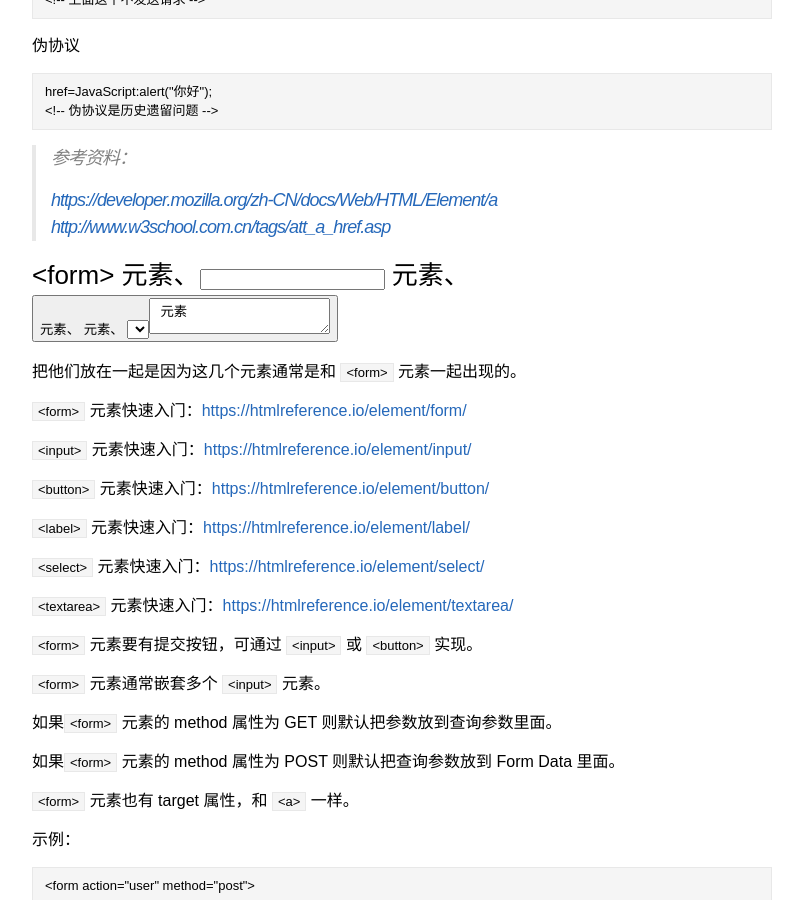
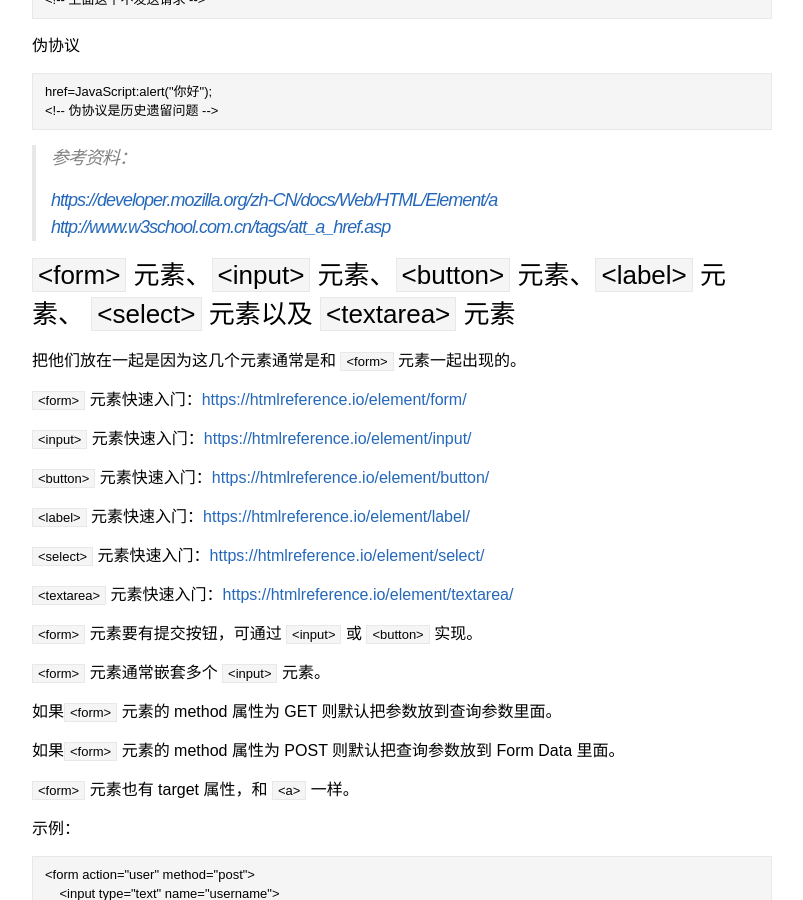
Before and after one commit to mokunshao/mokunshao.github.io, a Jekyll site: the page built from _posts/2018-07-23-common-html-elements.md, in a window 1280 px wide and 900 px high, scrolled down 1869 px. Shown: the whole window, without its empty margins (238-1041 px from the left). Built offline with Jekyll 4.4.1, drawn with Linux system fonts in a browser that asks for light colours; our own code applies the rules of GitHub Pages for plain Markdown files; some of the changed text lies outside the part shown.

Commit message:
minor change

````diff
--- a/_posts/2018-07-23-common-html-elements.md
+++ b/_posts/2018-07-23-common-html-elements.md
@@ -20,7 +20,7 @@ title: HTML 常用元素
 
 今天我们要探讨的元素有`<iframe>`、`<a>`、`<form>`、`<input>`、`<button>`、`<select>`、`<textarea>`和`<table>`。这里会有他们的简单用法。
 
-### <iframe> 元素
+### `<iframe>` 元素
 
 `<iframe>` 元素快速入门：[https://htmlreference.io/element/iframe/](https://htmlreference.io/element/iframe/)
 
@@ -38,7 +38,7 @@ title: HTML 常用元素
 <a target=xxx href="http://www.baidu.com">Baidu</a>
 ```
 
-### <a> 元素
+### `<a>` 元素
 
 `<a>` 元素快速入门：[https://htmlreference.io/element/a/](https://htmlreference.io/element/a/)
 
@@ -99,7 +99,7 @@ href=JavaScript:alert("你好");
 > [https://developer.mozilla.org/zh-CN/docs/Web/HTML/Element/a](https://developer.mozilla.org/zh-CN/docs/Web/HTML/Element/a)
 > [http://www.w3school.com.cn/tags/att_a_href.asp](http://www.w3school.com.cn/tags/att_a_href.asp)
 
-### <form> 元素、<input> 元素、<button> 元素、<label> 元素、 <select> 元素以及 <textarea> 元素
+### `<form>` 元素、`<input>` 元素、`<button>` 元素、`<label>` 元素、 `<select>` 元素以及 `<textarea>` 元素
 
 把他们放在一起是因为这几个元素通常是和 `<form>` 元素一起出现的。
 
@@ -211,7 +211,7 @@ submit 是 `<input>` 元素唯一可以提交表单的type：
 <textarea style="resize: none; width: 100px;" name="爱好"></textarea>
 ```
 
-### <table> 元素
+### `<table>` 元素
 
 `<table>` 元素是用来构建表格的。
 
````
